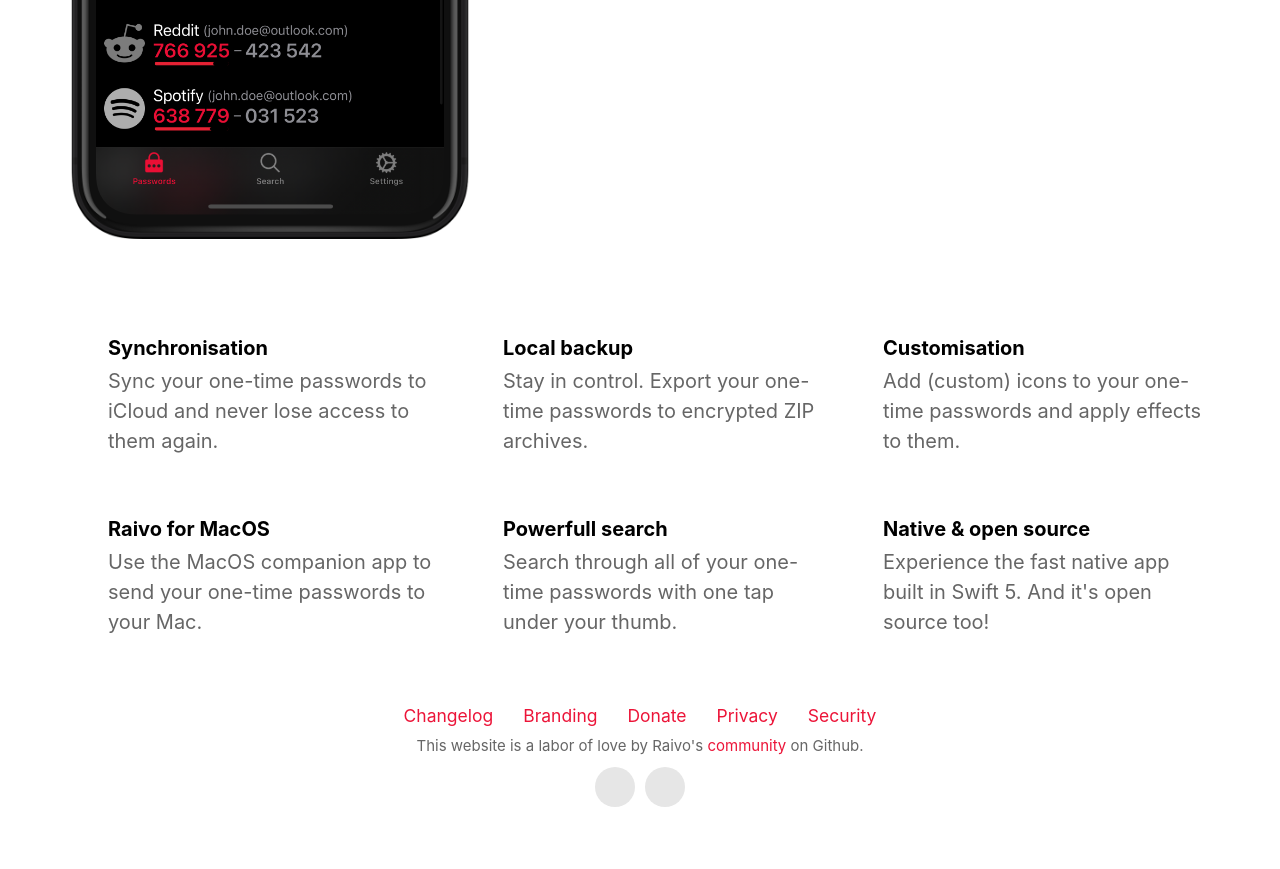
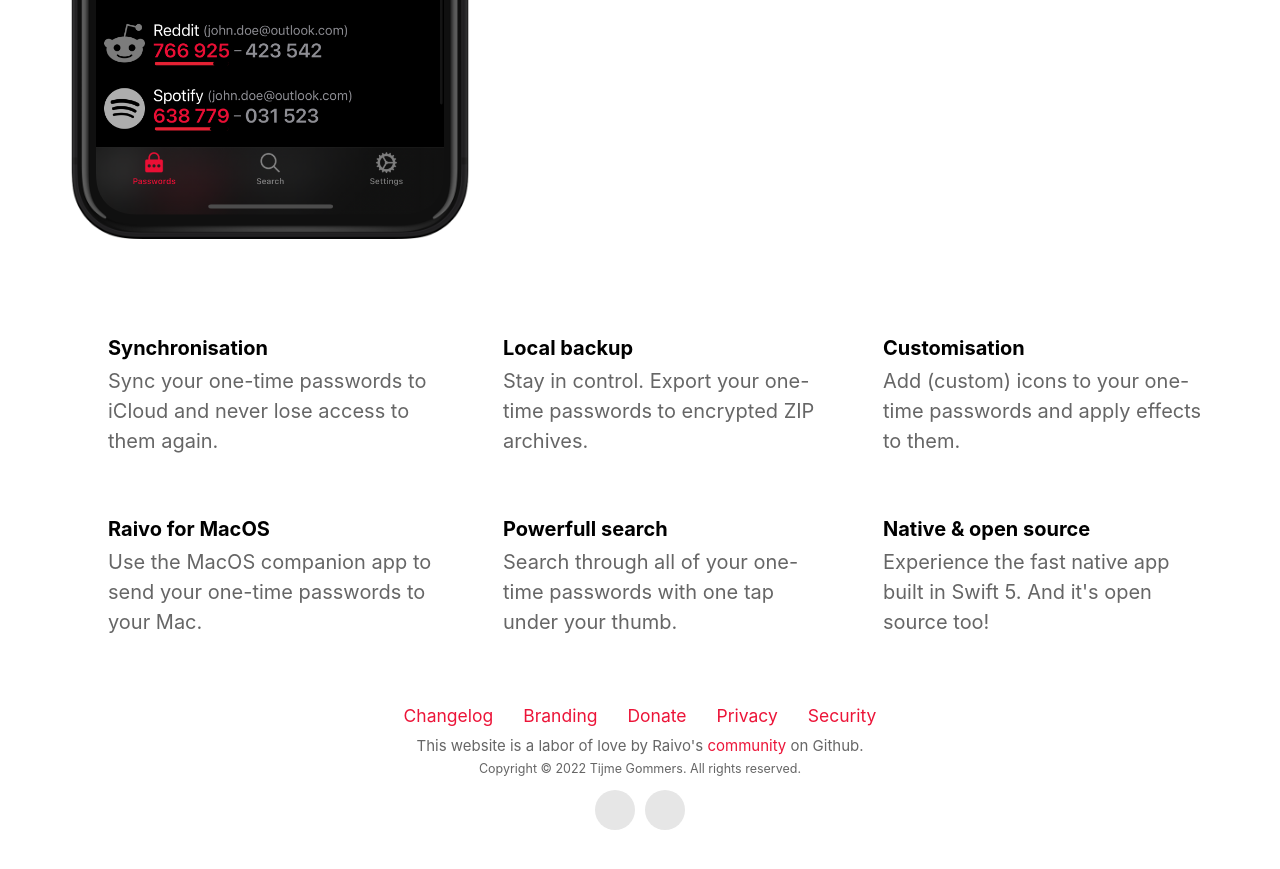
Before and after one commit to raivo-otp/marketing-website, a Jekyll site: the page built from index.html, in a window 1280 px wide and 900 px high, scrolled down 746 px. Shown: the top 869 px of the window. Built offline with Jekyll 4.4.1, drawn with Linux system fonts in a browser that asks for light colours.

Commit message:
Added copyright to website footer.

```diff
--- a/_includes/footer.html
+++ b/_includes/footer.html
@@ -7,7 +7,7 @@
 			{% endif %}
 		{% endfor %}
 	</div>
-	<p class="footerText">This website is a labor of love by Raivo's <a href="{{ site.github_marketing_website_link }}#credits" target="_blank" rel="noopener nofollow">community</a> on Github.</p>
+	<p class="footerText">This website is a labor of love by Raivo's <a href="{{ site.github_marketing_website_link }}#credits" target="_blank" rel="noopener nofollow">community</a> on Github.<br><small>Copyright © 2022 Tijme Gommers. All rights reserved.</small></p>
 	<div class="footerIcons">
 		{% if site.social_application_twitter %}
 			<div class="padding">
```
